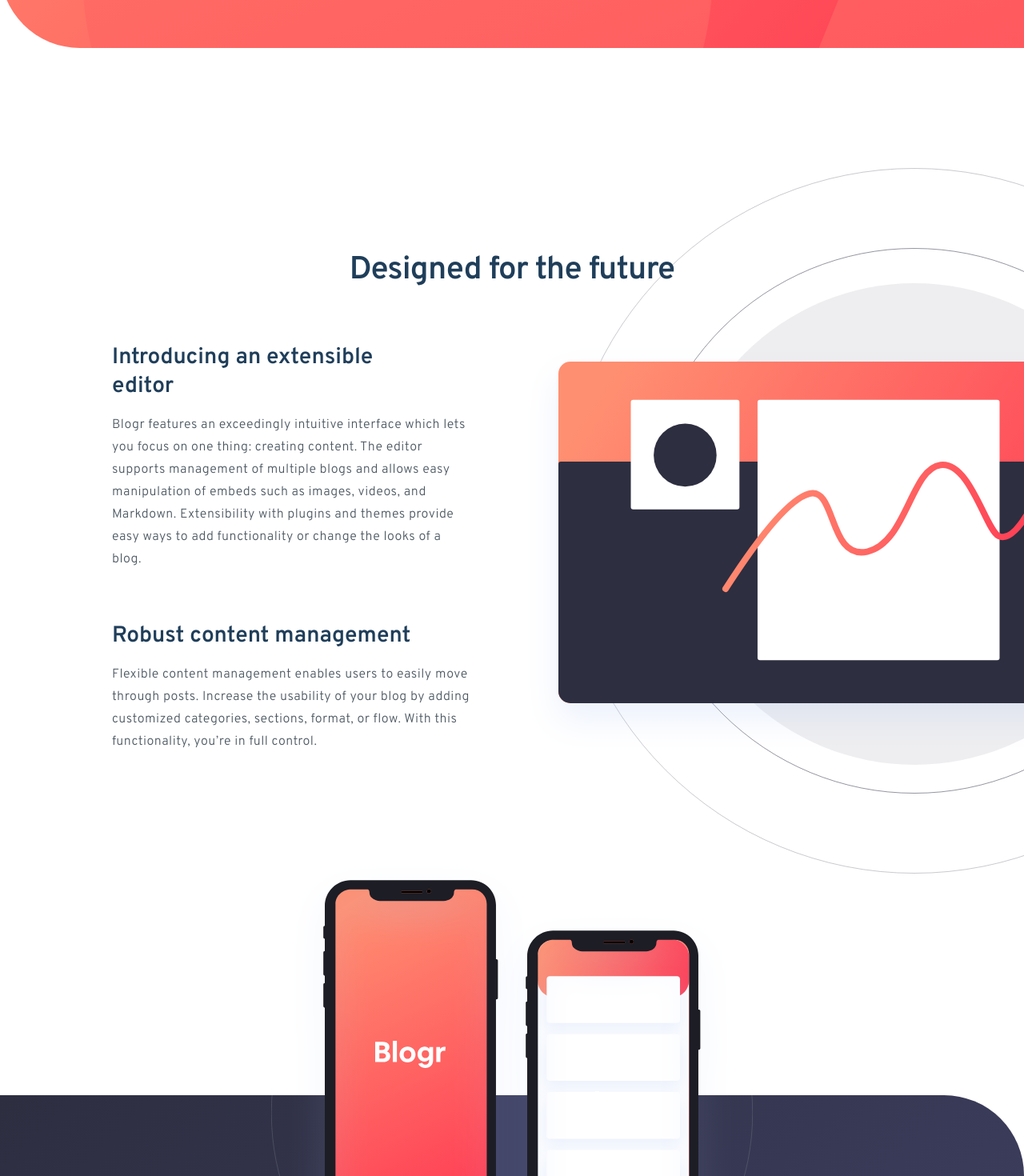
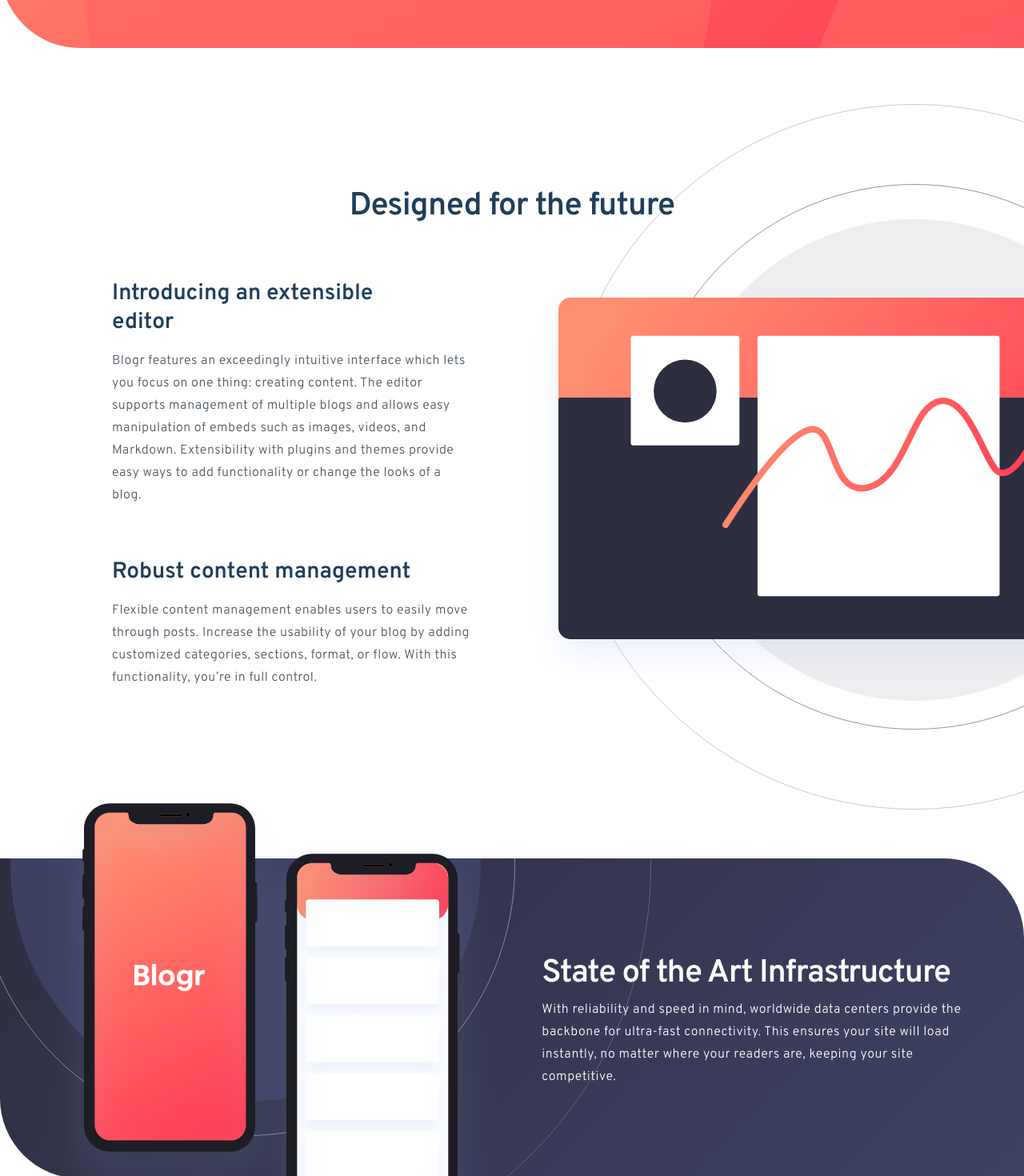
Before and after one commit to tkressma/blogr-landing-page, a React (Create React App) app: page / in a window 1280 px wide. Shown: the part 540-2010 px from the top of the page at 80% size. Built offline with nearby package versions, Linux system fonts and the light colour scheme.

Commit message:
Finish infrastructure section

```diff
--- a/src/components/Sections/DesignSection.module.css
+++ b/src/components/Sections/DesignSection.module.css
@@ -49,7 +49,7 @@
   .section {
     overflow: hidden;
     margin-top: 150px;
-    margin-bottom: 100px;
+    margin-bottom: 150px;
     display: grid;
     grid-template-columns: 55% auto;
     grid-template-rows: auto 1fr 1fr;
@@ -87,7 +87,8 @@
 @media (min-width: 1200px) {
   .section {
     overflow: hidden;
-    margin-top: 150px;
+    margin-top: 70px;
+    margin-bottom: 57px;
     display: grid;
     grid-template-columns: 50% 50%;
     grid-template-rows: 1fr 1fr 1fr;
--- a/src/components/Sections/InfrastructureSection.module.css
+++ b/src/components/Sections/InfrastructureSection.module.css
@@ -5,6 +5,7 @@
   grid-column-gap: 0px;
   grid-row-gap: 0px;
   align-items: center;
+  align-content: center;
   justify-items: center;
   background: url("../../assets/bg-pattern-circles.svg"),
     linear-gradient(135deg, #2d2e40 0%, #3f4164 100%);
@@ -16,7 +17,6 @@
   font-family: "Overpass", sans-serif;
   height: 625px;
   width: 100%;
-  margin-bottom: 10rem;
   margin-top: 273px;
 }
 
@@ -25,7 +25,6 @@
   font-size: 2.5rem;
   letter-spacing: -1.2px;
   line-height: 61px;
-  text-align: center;
 }
 
 .section__p {
@@ -33,19 +32,36 @@
   font-size: 1rem;
   letter-spacing: 0.5px;
   line-height: 28px;
-  text-align: center;
 }
 
 .section__article {
   grid-area: 2 / 1 / 3 / 2;
+  margin: 1.5rem auto 0;
+  text-align: center;
+  max-width: 540px;
+  width: 87.2%;
 }
 
 .section__img {
   grid-area: 1 / 1 / 2 / 2;
 }
 
-.circles {
-  z-index: 0;
-  position: absolute;
-  object-fit: contain;
+@media (min-width: 1000px) {
+  .section {
+    height: 400px;
+    background-size: 1014px auto, 100% 100%;
+    background-position: -200px -500px, 0px 0px;
+    display: flex;
+    justify-content: space-evenly;
+    margin-top: 0;
+  }
+
+  .section__article {
+    margin: 0;
+    max-width: 540px;
+    text-align: left;
+  }
+
+  .section__img {
+  }
 }
```
